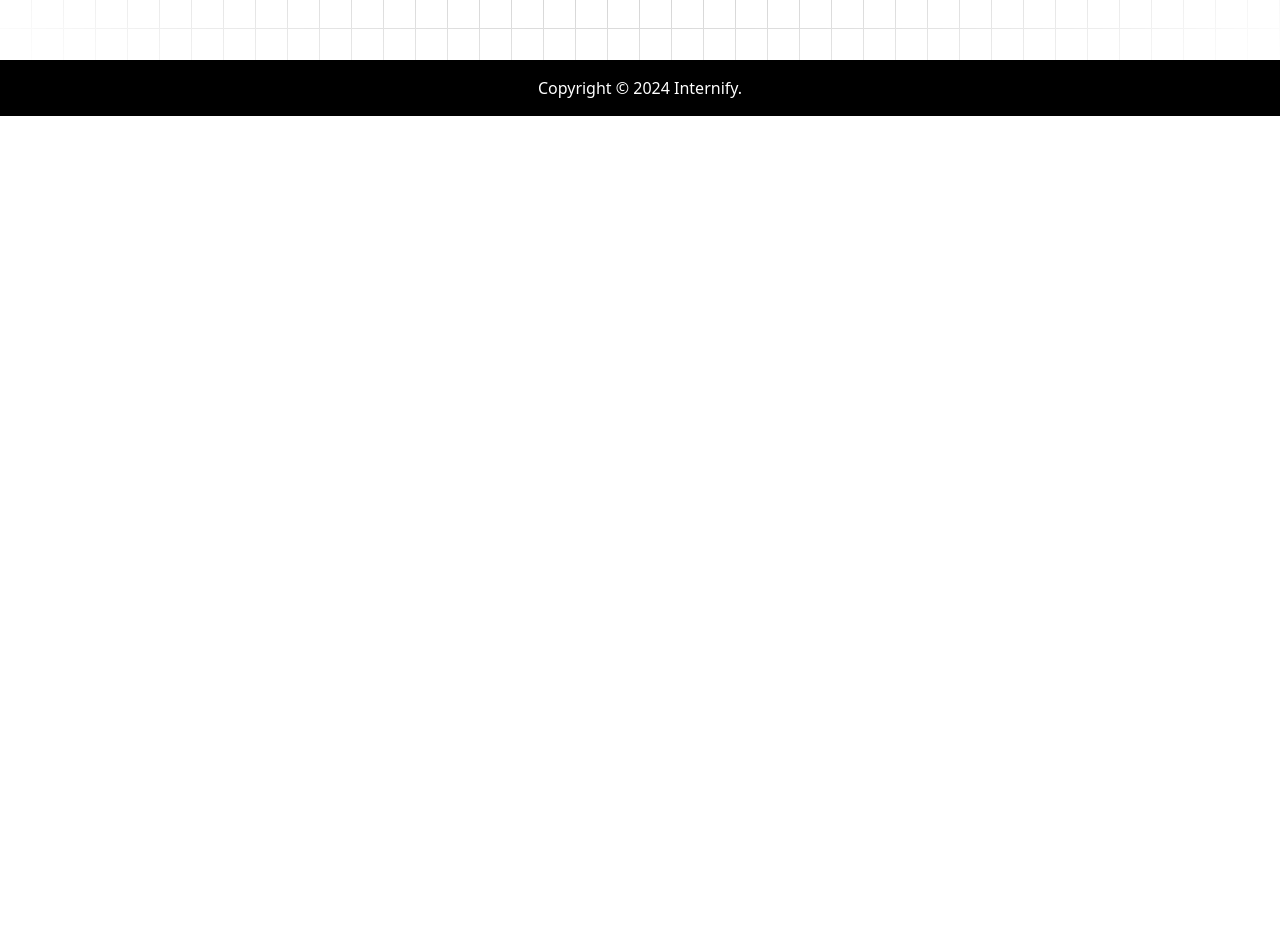
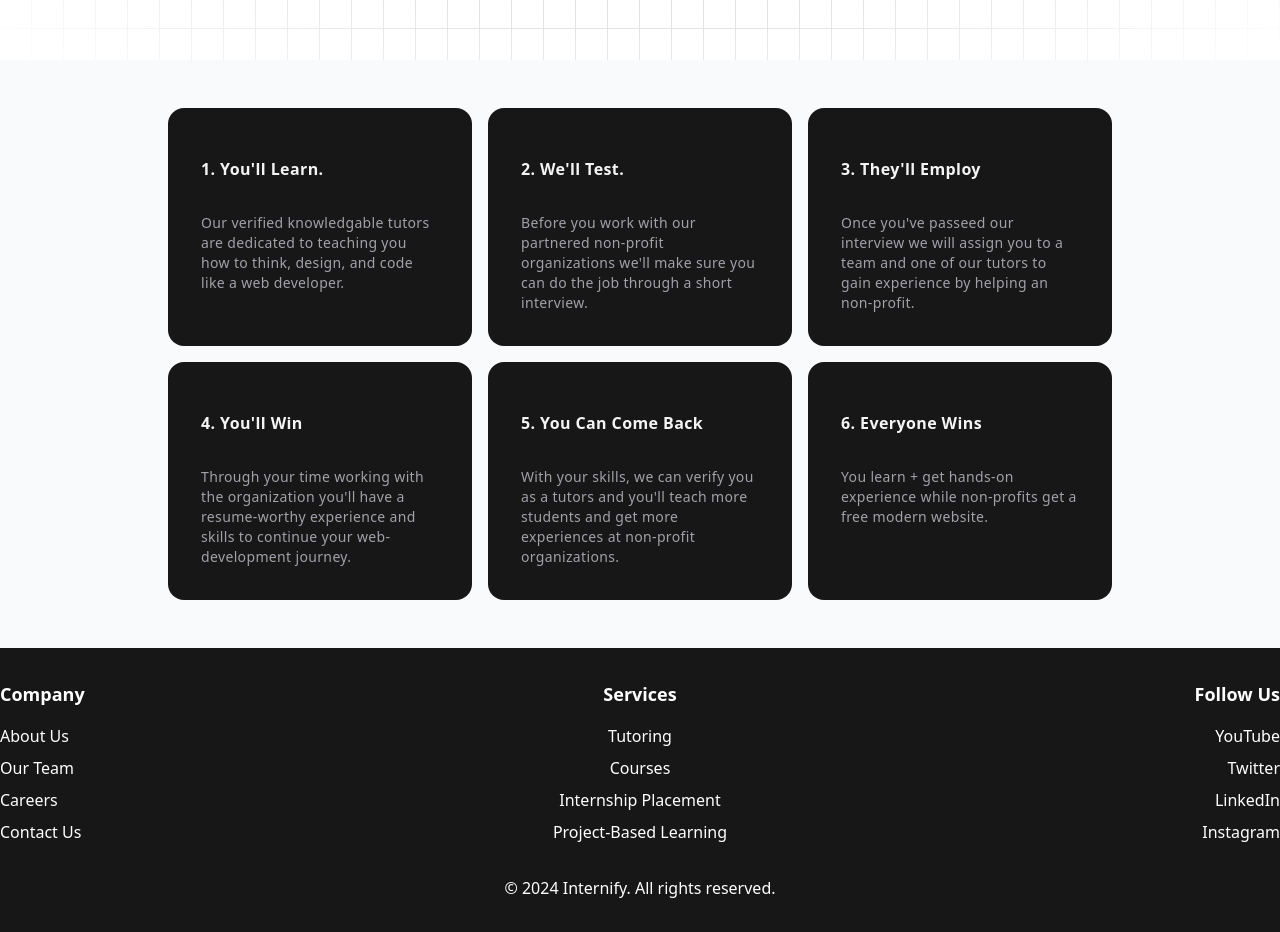
Before and after one commit to NimaySh/WebTern-Website, a Next.js app in the folder hsinternsorg/: page / in a window 1280 px wide. Shown: the part 740-1672 px from the top of the page. Before the commit the page ends 856 px from the top, so only its background shows below. Built offline with nearby package versions, Linux system fonts and the light colour scheme.

Commit message:
Landing page done😎

```diff
--- /dev/null
+++ b/hsinternsorg/app/components/ui/card-hover-effect.tsx
@@ -0,0 +1,112 @@
+"use client";
+
+import { cn } from "@/lib/utils";
+import { AnimatePresence, motion } from "framer-motion";
+import { useState } from "react";
+
+export const HoverEffect = ({
+  items,
+  className,
+}: {
+  items: {
+    title: string;
+    description: string;
+  }[];
+  className?: string;
+}) => {
+  let [hoveredIndex, setHoveredIndex] = useState<number | null>(null);
+
+  return (
+    <div
+      className={cn(
+        "grid grid-cols-1 md:grid-cols-2 lg:grid-cols-3 py-10",
+        className
+      )}
+    >
+      {items.map((item, idx) => (
+        <div
+          key={idx}
+          className="relative group block p-2 h-full w-full"
+          onMouseEnter={() => setHoveredIndex(idx)}
+          onMouseLeave={() => setHoveredIndex(null)}
+        >
+          <AnimatePresence>
+            {hoveredIndex === idx && (
+              <motion.span
+                className="absolute inset-0 h-full w-full bg-neutral-200 dark:bg-blue-500/[0.8] block rounded-3xl"
+                layoutId="hoverBackground"
+                initial={{ opacity: 0 }}
+                animate={{
+                  opacity: 1,
+                  transition: { duration: 0.15 },
+                }}
+                exit={{
+                  opacity: 0,
+                  transition: { duration: 0.15, delay: 0.2 },
+                }}
+              />
+            )}
+          </AnimatePresence>
+          <Card>
+            <CardTitle>{item.title}</CardTitle>
+            <CardDescription>{item.description}</CardDescription>
+          </Card>
+        </div>
+      ))}
+    </div>
+  );
+};
+
+export const Card = ({
+  className,
+  children,
+}: {
+  className?: string;
+  children: React.ReactNode;
+}) => {
+  return (
+    <div
+      className={cn(
+        "rounded-2xl h-full w-full p-4 overflow-hidden bg-neutral-900 border border-transparent dark:border-white/[0.2] group-hover:border-slate-700 relative z-20",
+        className
+      )}
+    >
+      <div className="relative z-50">
+        <div className="p-4">{children}</div>
+      </div>
+    </div>
+  );
+};
+
+export const CardTitle = ({
+  className,
+  children,
+}: {
+  className?: string;
+  children: React.ReactNode;
+}) => {
+  return (
+    <h4 className={cn("text-zinc-100 font-bold tracking-wide mt-4", className)}>
+      {children}
+    </h4>
+  );
+};
+
+export const CardDescription = ({
+  className,
+  children,
+}: {
+  className?: string;
+  children: React.ReactNode;
+}) => {
+  return (
+    <p
+      className={cn(
+        "mt-8 text-zinc-400 tracking-wide leading-relaxed text-sm",
+        className
+      )}
+    >
+      {children}
+    </p>
+  );
+};
--- a/hsinternsorg/app/components/ui/floating-navbar.tsx
+++ b/hsinternsorg/app/components/ui/floating-navbar.tsx
@@ -55,7 +55,7 @@ export const FloatingNav = ({
           duration: 0.2,
         }}
         className={cn(
-          "flex fixed top-10 inset-x-0 mx-auto border border-transparent dark:border-white/[0.2] dark:bg-black bg-white shadow-[0px_2px_3px_-1px_rgba(0,0,0,0.1),0px_1px_0px_0px_rgba(25,28,33,0.02),0px_0px_0px_1px_rgba(25,28,33,0.08)] z-[5000] py-2 items-center justify-center",
+          "flex fixed top-10 inset-x-0 mx-auto border border-transparent dark:border-white/[0.2] dark:bg-neutral-900 bg-white shadow-[0px_2px_3px_-1px_rgba(0,0,0,0.1),0px_1px_0px_0px_rgba(25,28,33,0.02),0px_0px_0px_1px_rgba(25,28,33,0.08)] z-[5000] py-2 items-center justify-center",
           "px-4 sm:px-8 lg:px-12 xl:px-16",
           "max-w-full mx-4 sm:mx-8 lg:mx-12 xl:mx-16",
           "rounded-lg",  // Rounded rectangle
--- a/hsinternsorg/app/page.tsx
+++ b/hsinternsorg/app/page.tsx
@@ -1,6 +1,7 @@
 import React from "react";
 import { FloatingNav } from "@/app/components/ui/floating-navbar"; // Adjust the path if necessary
 import { IconHome, IconMessage, IconUser } from "@tabler/icons-react";
+import { HoverEffect } from "@/app/components/ui/card-hover-effect"; // Adjust the path if necessary
 
 const navItems = [
   {
@@ -28,14 +29,14 @@ export default function Home() {
 
       <div className="h-[50rem] w-full bg-white bg-grid-black/[0.2] relative flex items-center justify-center">
         {/* Radial gradient for the container to give a faded look */}
-        <div className="absolute pointer-events-none inset-0 flex items-center justify-center bg-white [mask-image:radial-gradient(ellipse_at_center,transparent_50%,black)]"></div>
+        <div className="absolute pointer-events-none inset-0 flex items-center justify-center bg-white [mask-image:radial-gradient(ellipse_at_center,transparent_35%,black)]"></div>
 
         {/* Hero Section Content */}
         <div className="relative z-20 text-center px-4 py-16">
-          <h1 className="md:text-7xl text-4xl font-bold">
+          <h1 className="text-neutral-900 md:text-7xl text-4xl font-bold">
             Teaching students life
             <br />
-            <span className="text-transparent bg-clip-text bg-gradient-to-r from-black via-gray-800 to-blue-500">
+            <span className="text-transparent bg-clip-text bg-gradient-to-r from-neutral-900 via-gray-800 to-blue-500">
               changing skills.
             </span>
           </h1>
@@ -45,19 +46,92 @@ export default function Home() {
 
           {/* Apply Now Button */}
           <div className="mt-8 flex justify-center">
-            <button className="inline-flex h-12 animate-shimmer items-center justify-center rounded-md border border-slate-800 bg-[linear-gradient(110deg,#000103,45%,#1e2631,55%,#000103)] bg-[length:200%_100%] px-6 font-medium text-white transition-colors focus:outline-none focus:ring-2 focus:ring-slate-400 focus:ring-offset-2 focus:ring-offset-slate-50">
+            <button className="inline-flex h-12 animate-shimmer items-center justify-center rounded-md border border-neutral-900 bg-[linear-gradient(110deg,#000103,45%,#1e2631,55%,#000103)] bg-[length:200%_100%] px-6 font-medium text-white transition-colors focus:outline-none focus:ring-2 focus:ring-slate-400 focus:ring-offset-2 focus:ring-offset-slate-50">
               <span>Apply Now<span className="ml-2">→</span></span>
             </button>
           </div>
         </div>
       </div>
 
+      {/* Canvas Reveal Effect Demo */}
+      <div className="max-w-5xl mx-auto px-8">
+        <HoverEffect items={projects} />
+      </div>
+
       {/* Footer */}
-      <footer className="bg-black text-white py-4">
-        <div className="container mx-auto text-center">
-          <p>Copyright © 2024 Internify.</p>
+      <footer className="bg-neutral-900 text-white py-8">
+        <div className="container mx-auto grid grid-cols-1 md:grid-cols-3 gap-8">
+          {/* Column 1 */}
+          <div className="text-center md:text-left">
+            <h5 className="text-lg font-bold mb-4">Company</h5>
+            <ul className="space-y-2">
+              <li>About Us</li>
+              <li>Our Team</li>
+              <li>Careers</li>
+              <li>Contact Us</li>
+            </ul>
+          </div>
+
+          {/* Column 2 */}
+          <div className="text-center">
+            <h5 className="text-lg font-bold mb-4">Services</h5>
+            <ul className="space-y-2">
+              <li>Tutoring</li>
+              <li>Courses</li>
+              <li>Internship Placement</li>
+              <li>Project-Based Learning </li>
+            </ul>
+          </div>
+
+          {/* Column 3 */}
+          <div className="text-center md:text-right">
+            <h5 className="text-lg font-bold mb-4">Follow Us</h5>
+            <ul className="space-y-2">
+              <li>YouTube</li>
+              <li>Twitter</li>
+              <li>LinkedIn</li>
+              <li>Instagram</li>
+            </ul>
+          </div>
+        </div>
+
+        <div className="container mx-auto text-center mt-8">
+          <p>© 2024 Internify. All rights reserved.</p>
         </div>
       </footer>
     </div>
   );
 }
+
+export const projects = [
+  {
+    title: "1. You'll Learn.",
+    description:
+      "Our verified knowledgable tutors are dedicated to teaching you how to think, design, and code like a web developer.",
+  },
+  {
+    title: "2. We'll Test.",
+    description:
+      "Before you work with our partnered non-profit organizations we'll make sure you can do the job through a short interview.",
+  },
+  {
+    title: "3. They'll Employ",
+    description:
+      "Once you've passeed our interview we will assign you to a team and one of our tutors to gain experience by helping an non-profit. ",
+  },
+  {
+    title: "4. You'll Win",
+    description:
+      "Through your time working with the organization you'll have a resume-worthy experience and skills to continue your web-development journey.",
+  },
+  {
+    title: "5. You Can Come Back",
+    description:
+      "With your skills, we can verify you as a tutors and you'll teach more students and get more experiences at non-profit organizations.",
+  },
+  {
+    title: "6. Everyone Wins",
+    description:
+      "You learn + get hands-on experience while non-profits get a free modern website. ",
+  },
+];
--- a/hsinternsorg/package.json
+++ b/hsinternsorg/package.json
@@ -9,6 +9,8 @@
     "lint": "next lint"
   },
   "dependencies": {
+    "@react-three/drei": "^9.109.5",
+    "@react-three/fiber": "^8.17.5",
     "@tabler/icons-react": "^3.12.0",
     "clsx": "^2.1.1",
     "framer-motion": "^11.3.24",
@@ -17,7 +19,8 @@
     "react": "^18",
     "react-dom": "^18",
     "react-element-to-jsx-string": "^15.0.0",
-    "tailwind-merge": "^2.5.0"
+    "tailwind-merge": "^2.5.0",
+    "three": "^0.167.1"
   },
   "devDependencies": {
     "@types/node": "^20",
--- a/hsinternsorg/tsconfig.json
+++ b/hsinternsorg/tsconfig.json
@@ -2,6 +2,7 @@
   "compilerOptions": {
     "lib": ["dom", "dom.iterable", "esnext"],
     "allowJs": true,
+    "allowSyntheticDefaultImports": true,
     "skipLibCheck": true,
     "strict": true,
     "noEmit": true,
```
Also changed, not shown: 1 other file (tests, documents, lock files or other folders).
